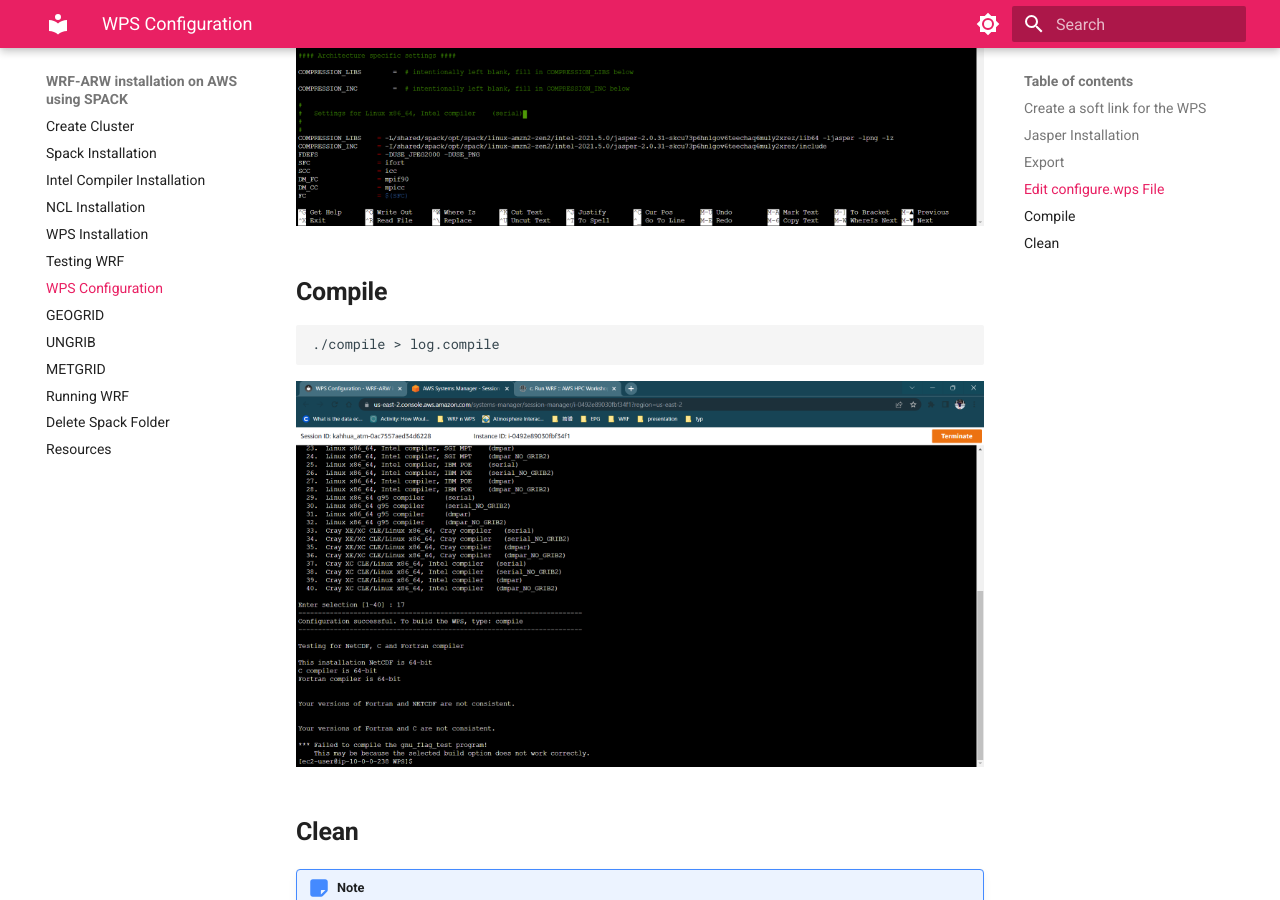
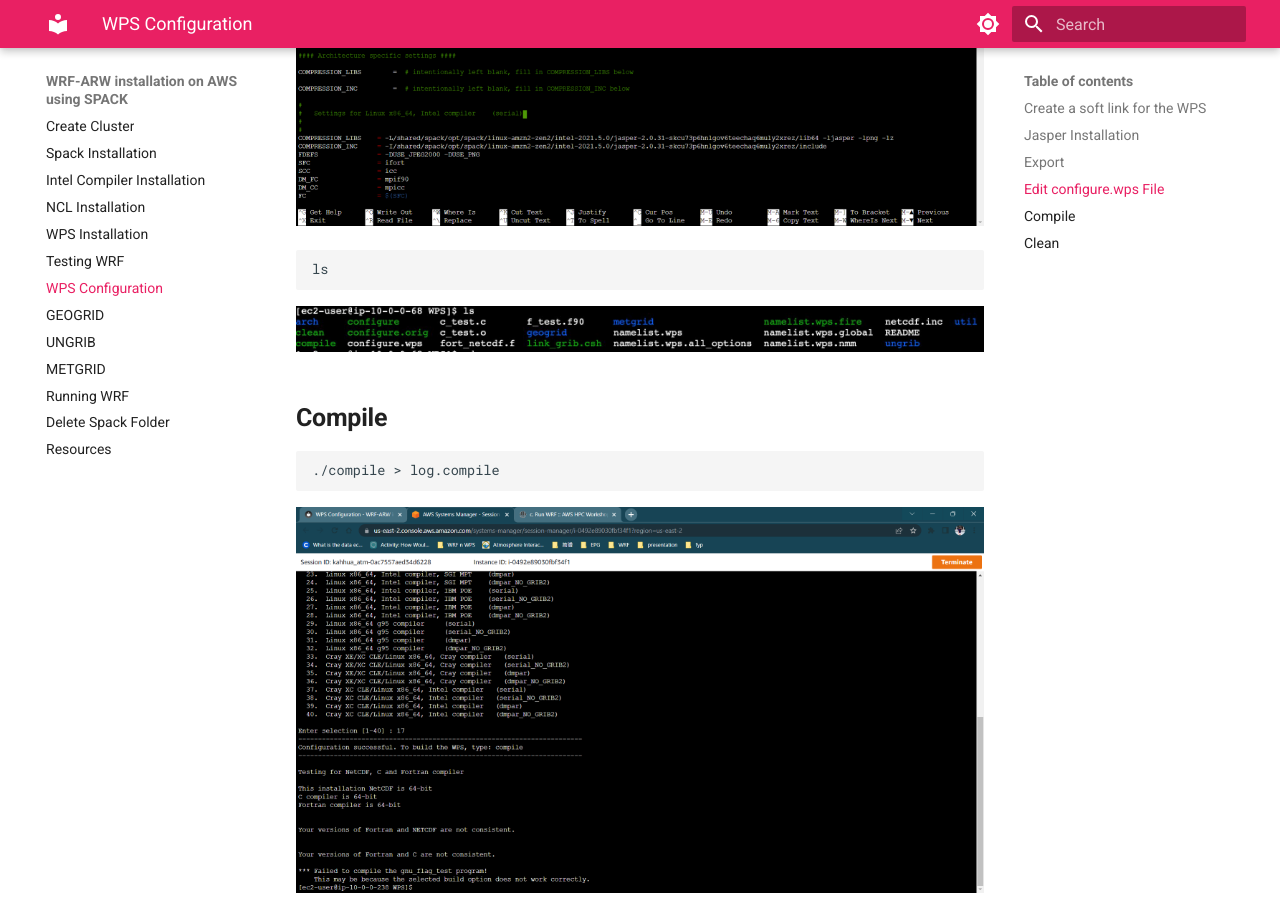
Before and after one commit to AtmosferaUSM/server_tutorial_WRF, an MkDocs documentation site: the page built from docs/wps_configuration.md, in a window 1280 px wide and 900 px high, scrolled down 2205 px. Built offline with MkDocs 1.6.1 and Material for MkDocs 9.7.7, drawn with Linux system fonts in a browser that asks for light colours.

Commit message:
images added

```diff
--- a/docs/wps_configuration.md
+++ b/docs/wps_configuration.md
@@ -69,6 +69,10 @@
 
 ![Alt Text](images/WPS configuration/add_qopenmp.png)
 
+    ls
+
+![Alt Text](images/WPS configuration/before compile.jpeg)
+
 ## **Compile**
 
     ./compile > log.compile
```
Also changed, not shown: docs/geogrid.md (+5 -0 lines), docs/WhatsApp Image 2023-09-16 at 11.09.52 PM.jpeg (added), docs/images/WPS configuration/after compile.jpeg (added), docs/images/WPS configuration/before compile.jpeg (added), docs/images/geogrid/after running geogrid.jpeg (added), 3 other files.
